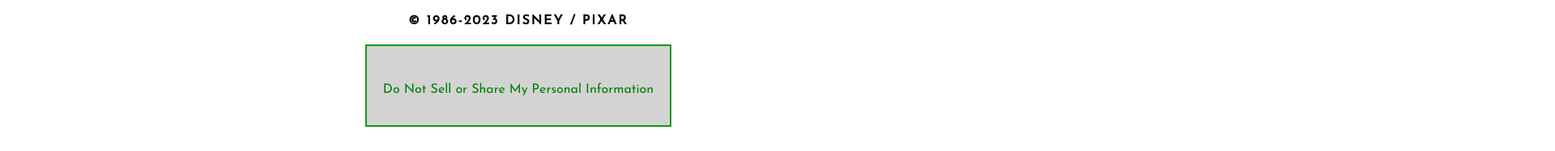
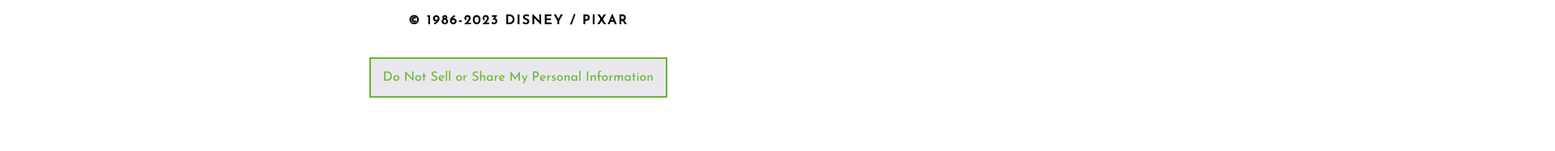
Before and after one commit to Meta-Zeno/website-clone, a plain HTML site: page index.html in a window 1280 px wide. Shown: the part 1346-1533 px from the top of the page at 81% size, 1920 px wide, since content can reach past the window. Drawn offline with Linux system fonts and the light colour scheme.

Commit message:
Some final touches

```diff
--- a/index.html
+++ b/index.html
@@ -141,9 +141,7 @@
             <h4>© 1986-2023 DISNEY / PIXAR</h4>
 
          <div class="bottombox">
-            <div class="box">
-                <p>Do Not Sell or Share My Personal Information</p>
-            </div>
+                <p class="box">Do Not Sell or Share My Personal Information</p>
          </div>
 
 
--- a/style.css
+++ b/style.css
@@ -28,16 +28,17 @@
     width: 129px;
 }
 
-
-
-/* generic link style added to all a tags in the nav bar */
-#navbarLinks a {
-    color: #1D1D1D;
+nav a {
     font-size: 15px;
     text-transform: uppercase;
     text-decoration: none;
     margin: 0 17px;
     letter-spacing: 2px;
+}
+
+/* generic link style added to all a tags in the nav bar */
+#navbarLinks > a, .navItem > a {
+    color: #1D1D1D;
 }
 
 /* Hamburger menu in the navbar is hidden until the screen is too small */
@@ -58,12 +59,10 @@
 .navItem {
     display: inline-block;
     position: relative;
-
 }
 
-
 .dropdownLinks {
-    background-color: rgb(180, 0, 0);
+    background-color: rgb(0, 0, 0);
     position: absolute;
     padding: 10px;
     opacity: 0;
@@ -189,9 +188,10 @@
 
 .box {
 
-    background-color: lightgray;
-    padding: 20px;
+    background-color: #e9e9ed;
+    padding: 15px;
     text-align: center;
-    border: 2px solid rgb(20, 151, 20);
-    color: green;
+    border: 2px solid #68b631;
+    color: #68b631;
+
 }
```
